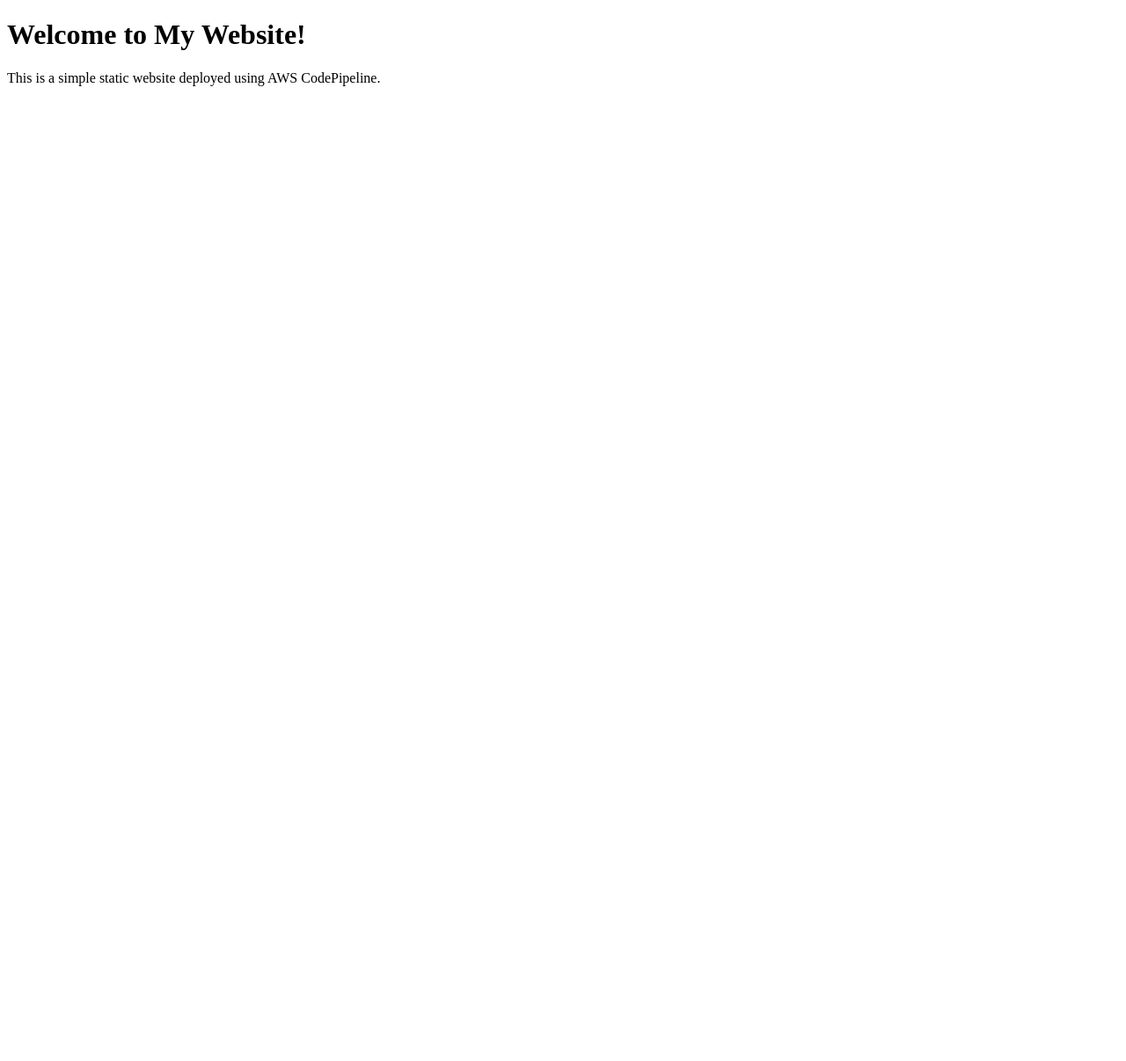
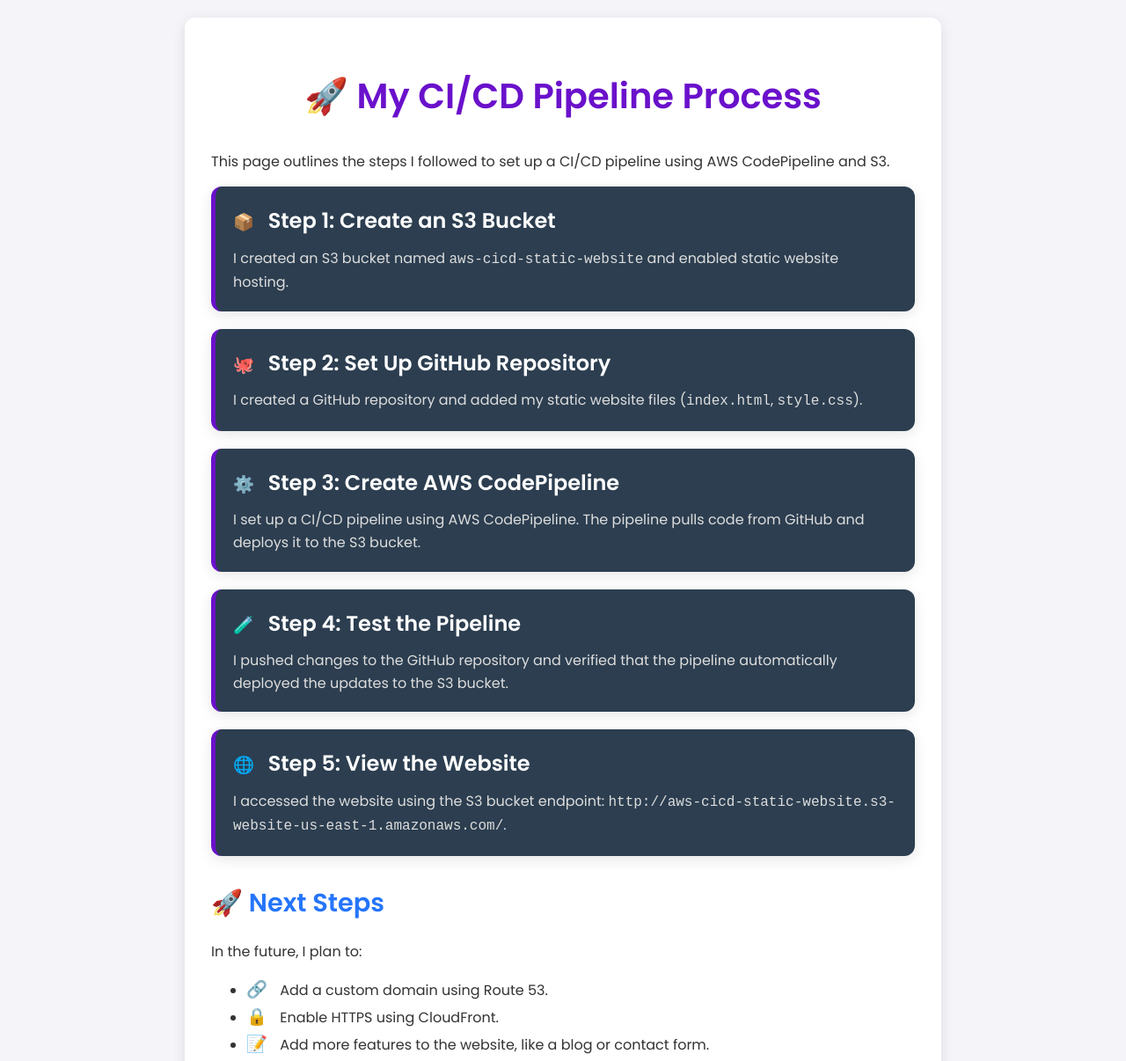
Before and after one commit to neilbhosle/cicd-aws, a plain HTML site: page index.html in a window 1280 px wide. Shown: the top 1206 px of the page at 88% size. Before the commit the page ends 800 px from the top, so only its background shows below. Drawn offline with Linux system fonts and the light colour scheme.

Commit message:
Changes made to the website to display aws cicd pipeline process

```diff
--- a/index.html
+++ b/index.html
@@ -1,11 +1,56 @@
 <!DOCTYPE html>
-<html>
+<html lang="en">
 <head>
-    <title>My Static Website</title>
-    <link rel="stylesheet" type="text/css" href="style.css">
+    <meta charset="UTF-8">
+    <meta name="viewport" content="width=device-width, initial-scale=1.0">
+    <title>My CI/CD Pipeline Process</title>
+    <link rel="stylesheet" href="style.css">
+    <link href="https://fonts.googleapis.com/css2?family=Poppins:wght@400;600&display=swap" rel="stylesheet">
 </head>
 <body>
-    <h1>Welcome to My Website!</h1>
-    <p>This is a simple static website deployed using AWS CodePipeline.</p>
+    <div class="container">
+        <h1>🚀 My CI/CD Pipeline Process</h1>
+        <p>This page outlines the steps I followed to set up a CI/CD pipeline using AWS CodePipeline and S3.</p>
+
+        <div class="steps">
+            <!-- Step 1 -->
+            <div class="step">
+                <h3><span class="emoji">📦</span> Step 1: Create an S3 Bucket</h3>
+                <p>I created an S3 bucket named <code>aws-cicd-static-website</code> and enabled static website hosting.</p>
+            </div>
+
+            <!-- Step 2 -->
+            <div class="step">
+                <h3><span class="emoji">🐙</span> Step 2: Set Up GitHub Repository</h3>
+                <p>I created a GitHub repository and added my static website files (<code>index.html</code>, <code>style.css</code>).</p>
+            </div>
+
+            <!-- Step 3 -->
+            <div class="step">
+                <h3><span class="emoji">⚙️</span> Step 3: Create AWS CodePipeline</h3>
+                <p>I set up a CI/CD pipeline using AWS CodePipeline. The pipeline pulls code from GitHub and deploys it to the S3 bucket.</p>
+            </div>
+
+            <!-- Step 4 -->
+            <div class="step">
+                <h3><span class="emoji">🧪</span> Step 4: Test the Pipeline</h3>
+                <p>I pushed changes to the GitHub repository and verified that the pipeline automatically deployed the updates to the S3 bucket.</p>
+            </div>
+
+            <!-- Step 5 -->
+            <div class="step">
+                <h3><span class="emoji">🌐</span> Step 5: View the Website</h3>
+                <p>I accessed the website using the S3 bucket endpoint: <code>http://aws-cicd-static-website.s3-website-us-east-1.amazonaws.com/</code>.</p>
+            </div>
+        </div>
+
+        <h2>🚀 Next Steps</h2>
+        <p>In the future, I plan to:</p>
+        <ul>
+            <li><span class="emoji">🔗</span> Add a custom domain using Route 53.</li>
+            <li><span class="emoji">🔒</span> Enable HTTPS using CloudFront.</li>
+            <li><span class="emoji">📝</span> Add more features to the website, like a blog or contact form.</li>
+        </ul>
+    </div>
 </body>
 </html>
--- /dev/null
+++ b/style.css
@@ -0,0 +1,147 @@
+/* CSS Variables for easy theming */
+:root {
+    --primary-color: #6a11cb;
+    --secondary-color: #2575fc;
+    --background-color: #f4f4f9;
+    --card-bg: #2c3e50;
+    --card-text: #fff;
+    --card-border: rgba(255, 255, 255, 0.1);
+    --box-shadow: 0 4px 15px rgba(0, 0, 0, 0.1);
+    --border-radius: 12px;
+}
+
+/* Reset and Basic Styles */
+body {
+    font-family: 'Poppins', sans-serif;
+    background: var(--background-color);
+    color: #333;
+    margin: 0;
+    padding: 0;
+    line-height: 1.6;
+    min-height: 100vh;
+    display: flex;
+    justify-content: center;
+    align-items: center;
+}
+
+.container {
+    max-width: 800px;
+    margin: 20px;
+    padding: 30px;
+    background: #fff;
+    border-radius: var(--border-radius);
+    box-shadow: var(--box-shadow);
+    animation: fadeIn 1s ease-in-out;
+}
+
+h1 {
+    text-align: center;
+    margin-bottom: 30px;
+    font-size: 2.5rem;
+    color: var(--primary-color);
+    animation: slideIn 1s ease-in-out;
+}
+
+h2 {
+    margin-top: 30px;
+    margin-bottom: 20px;
+    font-size: 1.8rem;
+    color: var(--secondary-color);
+    animation: slideIn 1.2s ease-in-out;
+}
+
+.steps {
+    display: flex;
+    flex-direction: column;
+    gap: 20px;
+}
+
+.step {
+    background: var(--card-bg);
+    padding: 20px;
+    border-left: 5px solid var(--primary-color);
+    border-radius: var(--border-radius);
+    box-shadow: var(--box-shadow);
+    transition: transform 0.3s ease, box-shadow 0.3s ease;
+    animation: fadeInUp 0.8s ease-in-out;
+    color: var(--card-text);
+}
+
+.step:hover {
+    transform: translateY(-5px);
+    box-shadow: 0 8px 25px rgba(0, 0, 0, 0.2);
+}
+
+.step h3 {
+    margin: 0;
+    font-size: 1.5rem;
+    color: #fff;
+}
+
+.step p {
+    margin: 10px 0 0;
+    font-size: 1rem;
+    color: #ddd;
+}
+
+/* Emoji Styles */
+.emoji {
+    font-size: 1.2rem;
+    margin-right: 10px;
+}
+
+/* Animations */
+@keyframes fadeIn {
+    from {
+        opacity: 0;
+    }
+    to {
+        opacity: 1;
+    }
+}
+
+@keyframes slideIn {
+    from {
+        transform: translateY(-20px);
+        opacity: 0;
+    }
+    to {
+        transform: translateY(0);
+        opacity: 1;
+    }
+}
+
+@keyframes fadeInUp {
+    from {
+        transform: translateY(20px);
+        opacity: 0;
+    }
+    to {
+        transform: translateY(0);
+        opacity: 1;
+    }
+}
+
+/* Responsive Design */
+@media (max-width: 600px) {
+    .container {
+        margin: 10px;
+        padding: 20px;
+    }
+
+    h1 {
+        font-size: 2rem;
+    }
+
+    h2 {
+        font-size: 1.5rem;
+    }
+
+    .step h3 {
+        font-size: 1.3rem;
+    }
+
+    .step p {
+        font-size: 0.9rem;
+    }
+}
```
